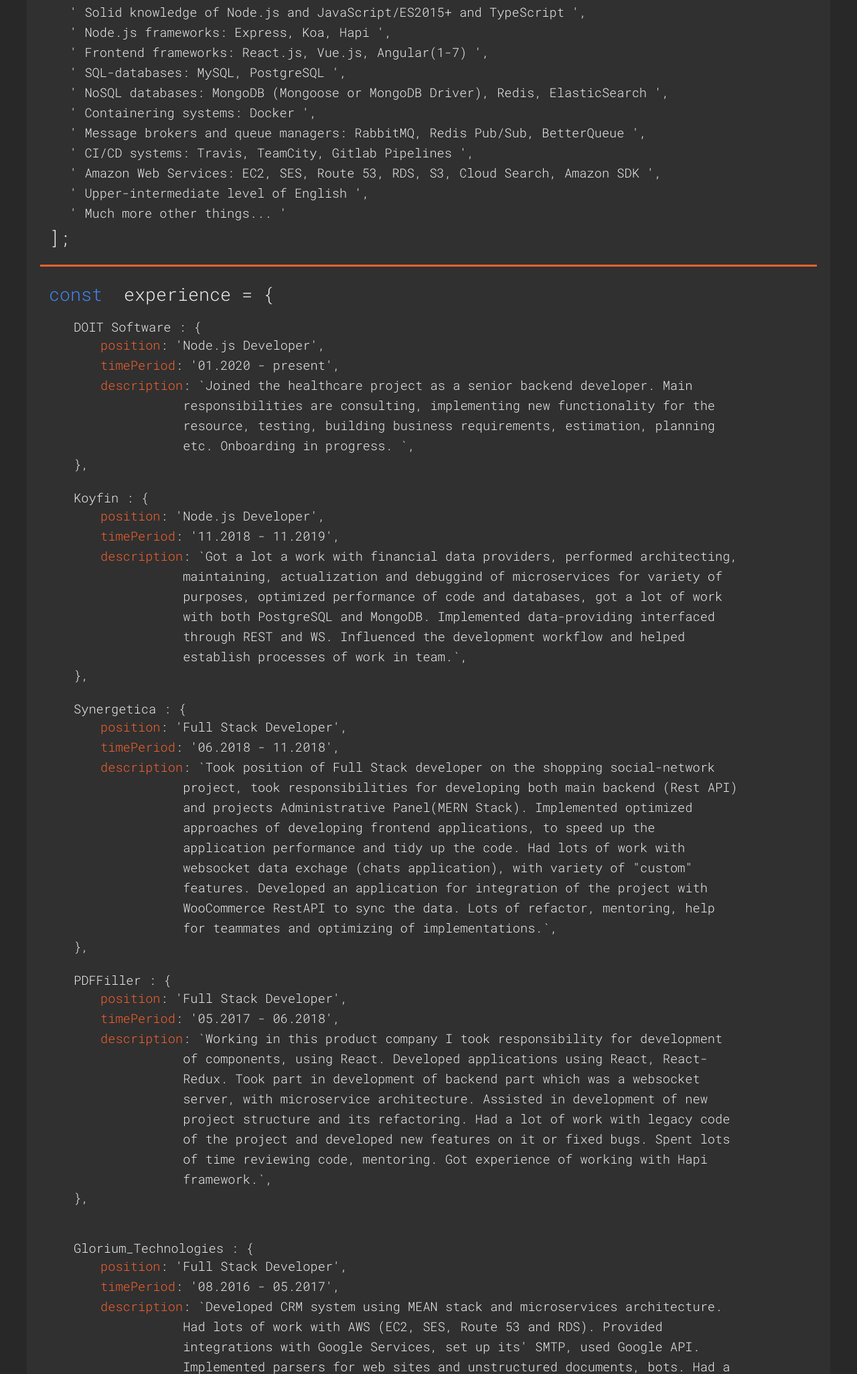
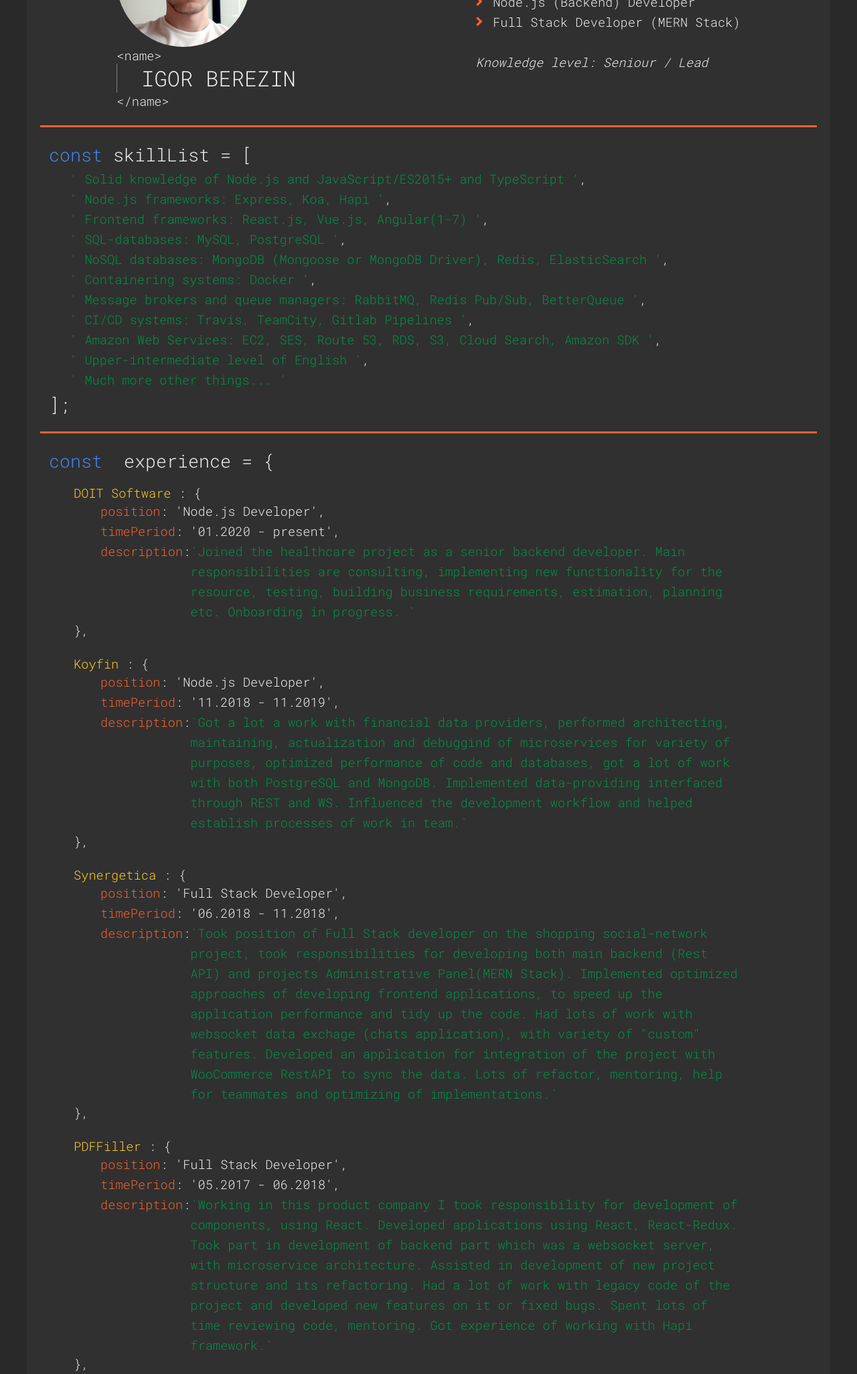
Before and after one commit to sir-ingvarr/my-awesome-cv, a website: page index.html in a window 1280 px wide. Shown: the part 425-2476 px from the top of the page at 67% size. Drawn offline with Linux system fonts and the light colour scheme.

Commit message:
small style updates, moved contacts up, fixes to layouts

```diff
--- a/assets/print.css
+++ b/assets/print.css
@@ -3,12 +3,20 @@
   font-family: 'RobotoMono';
   font-size: 10pt;
   padding-top: 0;
-  line-height: 24px;
+  line-height: 20px;
   background: white;
 }
 
 html {
   background: white;
+}
+
+.apply {
+  line-height: 22px;
+}
+
+.company-info li{
+  line-height: 22px;
 }
 
 .photo {
@@ -62,7 +70,11 @@
   float: left;
 }
 
+.green, .gold {
+  color: black;
+}
+
 .contacts {
-  text-align: center;
-  margin-left: auto;
+  text-align: left;
+  margin-left: 50px;
 }
--- a/assets/style.css
+++ b/assets/style.css
@@ -44,6 +44,11 @@
     max-width: 1200px;
     display: flex;
     flex-direction: column;
+}
+
+.description span {
+    display: flex;
+    flex-direction: row;
 }
 
 .upper-block {
@@ -143,6 +148,15 @@
     color: #f7612e;
 }
 
+.green {
+    color: #009149;
+}
+
+.gold {
+    color: #FECC29;
+}
+
+
 .company-info li{
     display: flex;
     flex-direction: row;
@@ -152,3 +166,9 @@
 .company-info {
     width: 85%;
 }
+
+@media (max-width: 600px) {
+    .description {
+        flex-direction: column !important;
+    }
+}
--- a/index.html
+++ b/index.html
@@ -14,6 +14,27 @@
 <body>
 <div class="underlay">
     <div class="inner-block">
+        <hr />
+        <div class="contacts">
+            <p class="sub-title">Contact me by: </p>
+            <ul class="apply">
+                <li>
+                    <a href="mailto:igor.berezin+recruitment@js-dev.pro">
+                        <p><i class="fas fa-envelope"></i>igor.berezin@js-dev.pro</p>
+                    </a>
+                </li>
+                <li>
+                    <a href="skype:igor.berezin01?chat">
+                        <p><i class="fab fa-skype"></i>igor.berezin01</p>
+                    </a>
+                </li>
+                <li>
+                    <a href="https://www.linkedin.com/in/igor-berezin-8534b9127/" target="_blank">
+                        <p><i class="fab fa-linkedin"></i>igor-berezin-8534b9127</p>
+                    </a>
+                </li>
+            </ul>
+        </div>
         <hr />
         <div class="upper-block">
             <div class="name-photo">
@@ -35,37 +56,37 @@
             <div class="sub-title"><div class="blue">const </div>&nbspskillList = [ </div>
             <ul class="apply">
                 <li>
-                    ' Solid knowledge of Node.js and JavaScript/ES2015+ and TypeScript ',
+                    <span class="green">' Solid knowledge of Node.js and JavaScript/ES2015+ and TypeScript '</span>,
                 </li>
                 <li>
-                    ' Node.js frameworks: Express, Koa, Hapi ',
+                    <span class="green">' Node.js frameworks: Express, Koa, Hapi '</span>,
                 </li>
                 <li>
-                    ' Frontend frameworks: React.js, Vue.js, Angular(1-7) ',
+                    <span class="green">' Frontend frameworks: React.js, Vue.js, Angular(1-7) '</span>,
                 </li>
                 <li>
-                    ' SQL-databases: MySQL, PostgreSQL ',
+                    <span class="green">' SQL-databases: MySQL, PostgreSQL '</span>,
                 </li>
                 <li>
-                    ' NoSQL databases: MongoDB (Mongoose or MongoDB Driver), Redis, ElasticSearch ',
+                    <span class="green">' NoSQL databases: MongoDB (Mongoose or MongoDB Driver), Redis, ElasticSearch '</span>,
                 </li>
                 <li>
-                    ' Containering systems: Docker ',
+                    <span class="green">' Containering systems: Docker '</span>,
                 </li>
                 <li>
-                    ' Message brokers and queue managers: RabbitMQ, Redis Pub/Sub, BetterQueue ',
+                    <span class="green">' Message brokers and queue managers: RabbitMQ, Redis Pub/Sub, BetterQueue '</span>,
                 </li>
                 <li>
-                    ' CI/CD systems: Travis, TeamCity, Gitlab Pipelines ',
+                    <span class="green">' CI/CD systems: Travis, TeamCity, Gitlab Pipelines '</span>,
                 </li>
                 <li>
-                    ' Amazon Web Services: EC2, SES, Route 53, RDS, S3, Cloud Search, Amazon SDK ',
+                    <span class="green">' Amazon Web Services: EC2, SES, Route 53, RDS, S3, Cloud Search, Amazon SDK '</span>,
                 </li>
                 <li>
-                    ' Upper-intermediate level of English ',
+                    <span class="green">' Upper-intermediate level of English '</span>,
                 </li>
                 <li>
-                    ' Much more other things... '
+                    <span class="green">' Much more other things... '</span>
                 </li>
             </ul>
             <p class="sub-title">];</p>
@@ -76,38 +97,38 @@
                 <div class="blue">const</div>&nbsp experience = {
             </div>
             <ul>
-                <li>DOIT Software : {
+                <li><span class="gold">DOIT Software</span> : {
                     <ul class='company-info'>
                         <li><div class="red">position</div>: 'Node.js Developer',</li>
                         <li><div class="red">timePeriod</div>: '01.2020 - present',</li>
-                        <li><div class="red">description</div>: `Joined the healthcare project as a senior
+                        <li class="description"><span><div class="red">description</div>:</span> <span class="green">`Joined the healthcare project as a senior
                             backend developer. Main responsibilities are consulting, implementing new
                             functionality for the resource, testing, building business requirements, estimation,
-                            planning etc. Onboarding in progress. `,
+                            planning etc. Onboarding in progress. `</span>
                         </li>
                     </ul>
                     },
                 </li>
                 <br />
-                <li>Koyfin : {
+                <li><span class="gold">Koyfin</span> : {
                     <ul class='company-info'>
                         <li><div class="red">position</div>: 'Node.js Developer',</li>
                         <li><div class="red">timePeriod</div>: '11.2018 - 11.2019',</li>
-                        <li><div class="red">description</div>: `Got a lot a work with financial data providers,
+                        <li class="description"><span><div class="red">description</div>:</span> <span class="green">`Got a lot a work with financial data providers,
                             performed architecting, maintaining, actualization and debuggind of microservices for
                             variety of purposes, optimized performance of code and databases, got a lot of work
                             with both PostgreSQL and MongoDB. Implemented data-providing interfaced through
-                            REST and WS. Influenced the development workflow and helped establish processes of work in team.`,
+                            REST and WS. Influenced the development workflow and helped establish processes of work in team.`</span>
                         </li>
                     </ul>
                     },
                 </li>
                 <br />
-                <li>Synergetica : {
+                <li><span class="gold">Synergetica</span> : {
                     <ul class='company-info'>
                         <li><div class="red">position</div>: 'Full Stack Developer',</li>
                         <li><div class="red">timePeriod</div>: '06.2018 - 11.2018',</li>
-                        <li><div class="red">description</div>: `Took position of Full Stack developer on the
+                        <li class="description"><span><div class="red">description</div>:</span> <span class="green">`Took position of Full Stack developer on the
                             shopping social-network project, took responsibilities for developing both main
                             backend (Rest API) and projects Administrative Panel(MERN Stack). Implemented
                             optimized approaches of developing frontend applications, to speed up the
@@ -115,55 +136,55 @@
                             Had lots of work with websocket data exchage (chats application), with variety of
                             "custom" features. Developed an application for integration of the project with
                             WooCommerce RestAPI to sync the data. Lots of refactor, mentoring, help for
-                            teammates and optimizing of implementations.`,
+                            teammates and optimizing of implementations.`</span>
                         </li>
                     </ul>
                     },
                 </li>
                 <br />
-                <li>PDFFiller : {
+                <li><span class="gold">PDFFiller</span> : {
                     <ul class='company-info'>
                         <li><div class="red">position</div>: 'Full Stack Developer',</li>
                         <li><div class="red">timePeriod</div>: '05.2017 - 06.2018',</li>
-                        <li><div class="red">description</div>: `Working in this product company I took
+                        <li class="description"><span><div class="red">description</div>:</span> <span class="green">`Working in this product company I took
                             responsibility for development of components, using React. Developed applications
                             using React, React-Redux. Took part in development of backend part which was a
                             websocket server, with microservice architecture. Assisted in development of new
                             project structure and its refactoring. Had a lot of work with legacy code of the
                             project and developed new features on it or fixed bugs. Spent lots of time reviewing
-                            code, mentoring. Got experience of working with Hapi framework.`,
+                            code, mentoring. Got experience of working with Hapi framework.`</span>
                         </li>
                     </ul>
                     },
                 </li>
                 <br /> <br />
-                <li>Glorium_Technologies : {
+                <li><span class="gold">Glorium_Technologies</span> : {
                     <ul class='company-info'>
                         <li><div class="red">position</div>: 'Full Stack Developer',</li>
                         <li><div class="red">timePeriod</div>: '08.2016 - 05.2017',</li>
-                        <li><div class="red">description</div>: `Developed CRM system using MEAN stack and
+                        <li class="description"><span><div class="red">description</div>:</span> <span class="green">`Developed CRM system using MEAN stack and
                             microservices architecture. Had lots of work with AWS (EC2, SES, Route 53 and RDS).
                             Provided integrations with Google Services, set up its' SMTP, used Google API.
                             Implemented parsers for web sites and unstructured documents, bots. Had a bunch of
                             responsibilities for supporting old projects, refactoring, optimizations, setting up
                             web servers, contacting with the customers and mentoring. Also developed REST API
-                            for the mobile app-client and implemented social networks authorizations.`,
+                            for the mobile app-client and implemented social networks authorizations.`</span>
                         </li>
                     </ul>
                     },
                 </li>
                 <br />
-                <li>Freelance : {
+                <li><span class="gold">Freelance</span> : {
                     <ul class='company-info'>
                         <li><div class="red">position</div>: 'Full Stack Developer',</li>
                         <li><div class="red">timePeriod</div>: '09.2015 - 08.2016',</li>
-                        <li><div class="red">description</div>: `Worked with a few CMS(WordPress, Bitrix),
+                        <li class="description"><span><div class="red">description</div>:</span> <span class="green">`Worked with a few CMS(WordPress, Bitrix),
                             used Opencart. Did a full redesign of layouts. Created project using pure PHP for
                             backend, and HTML5, CSS3 and JavaScript for frontend. Used JQuery and Bootstrap
                             libraries very often. Had a lot of work with SQL databases. I also was engaged in
                             making lots of fixes in layouts and logic of sites. Worked with modified noname
                             framework without documentation to fix issues with its' modules. Worked with Node.js
-                            and Angular.js. Created web sites using MEAN stack.`,
+                            and Angular.js. Created web sites using MEAN stack.`</span>
                         </li>
                     </ul>
                     },
@@ -178,14 +199,14 @@
                 <div class="blue">const</div>&nbsp extraExperience = {
             </div>
             <ul>
-                <li>JSFest 2019 (spring) : {
+                <li><span class="gold">JSFest_2019_spring</span> : {
                     <ul class='company-info'>
                         <li><div class="red">position</div>: 'Speaker (in pair)',</li>
                         <li><div class="red">topic</div>: 'Evolution of versatile Node.js project',</li>
-                        <li><div class="red">shortDescr</div>: `Been talking about the whole way of development of
+                        <li class="description"><span><div class="red">shortDescr</div>:</span> <span class="green">`Been talking about the whole way of development of
                             Koyfin project from monolyth MVP to huge microservice project with a bunch of problems
                             solved and optimizations provided. Described flow of migration to TypeScript and how to
-                            optimize the project when performance does matter.`
+                            optimize the project when performance does matter.`</span>
                         </li>
                     </ul>
                     }
@@ -202,37 +223,14 @@
                 <li><div class="red">university</div>: 'National Aviation University (Kiev, Ukraine)',</li>
                 <li><div class="red">status</div>: 'Master (phd student)',</li>
                 <li><div class="red">speciality</div>: 'CyberSecurity',</li>
-                <li><div class="red">description</div>: `Studying here I got knowledge of basic protection
+                <li class="description"><span><div class="red">description</div>:</span> <span class="green">`Studying here I got knowledge of basic protection
                     of information, including encrypting data using different algorithms, got the first
                     experience of working with OOP (in C++ and C#) and got the understanding of the
                     importance of keeping confidential data protected. Also got experience of working with
-                    Linux and its' terminal.`,
+                    Linux and its' terminal.`</span>
                 </li>
             </ul>
             <div class="sub-title">}))();</div>
-        </div>
-        <hr />
-        <br><br><br>
-        <br><br>
-        <div class="contacts">
-            <p class="sub-title">Contact me by: </p>
-            <ul class="apply">
-                <li>
-                    <a href="mailto:igor.berezin+recruitment@js-dev.pro">
-                        <p><i class="fas fa-envelope"></i>igor.berezin@js-dev.pro</p>
-                    </a>
-                </li>
-                <li>
-                    <a href="skype:igor.berezin01?chat">
-                        <p><i class="fab fa-skype"></i>igor.berezin01</p>
-                    </a>
-                </li>
-                <li>
-                    <a href="https://www.linkedin.com/in/igor-berezin-8534b9127/" target="_blank">
-                        <p><i class="fab fa-linkedin"></i>igor-berezin-8534b9127</p>
-                    </a>
-                </li>
-            </ul>
         </div>
         <hr />
     </div>
```
